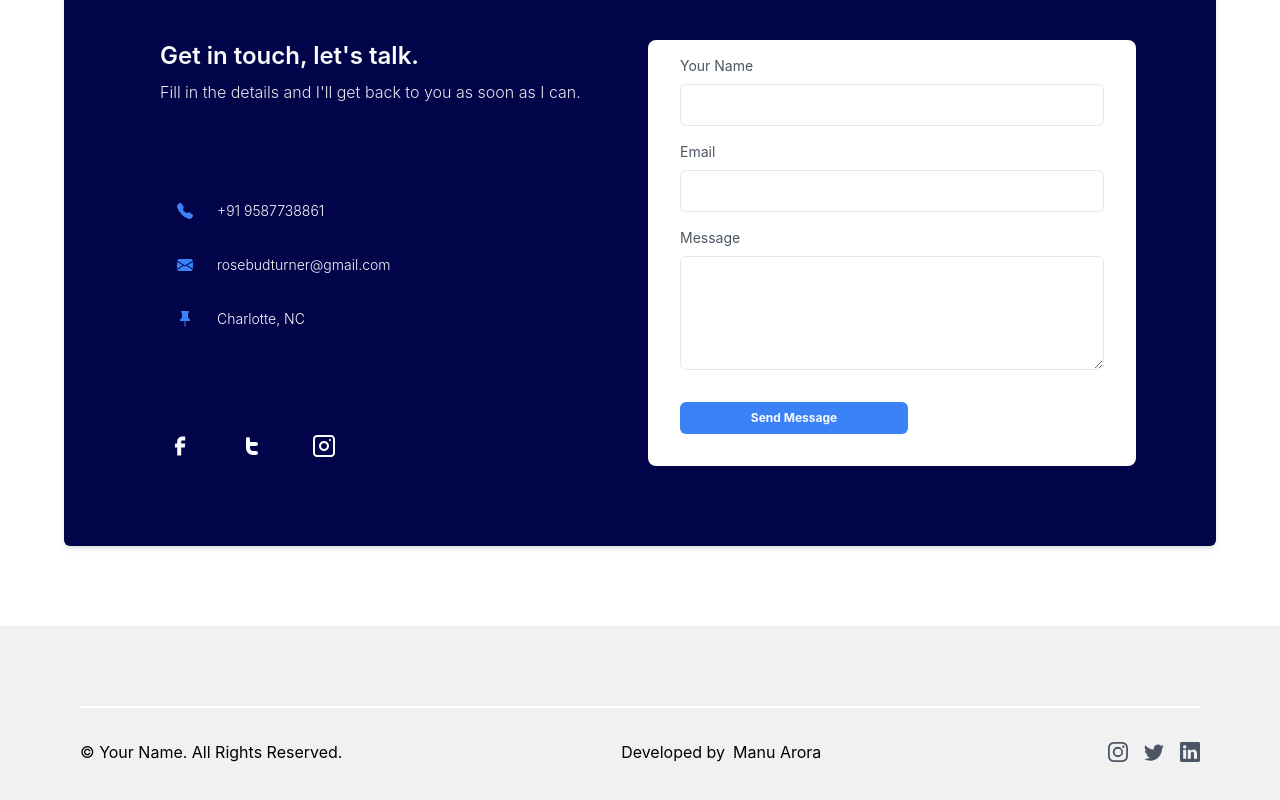
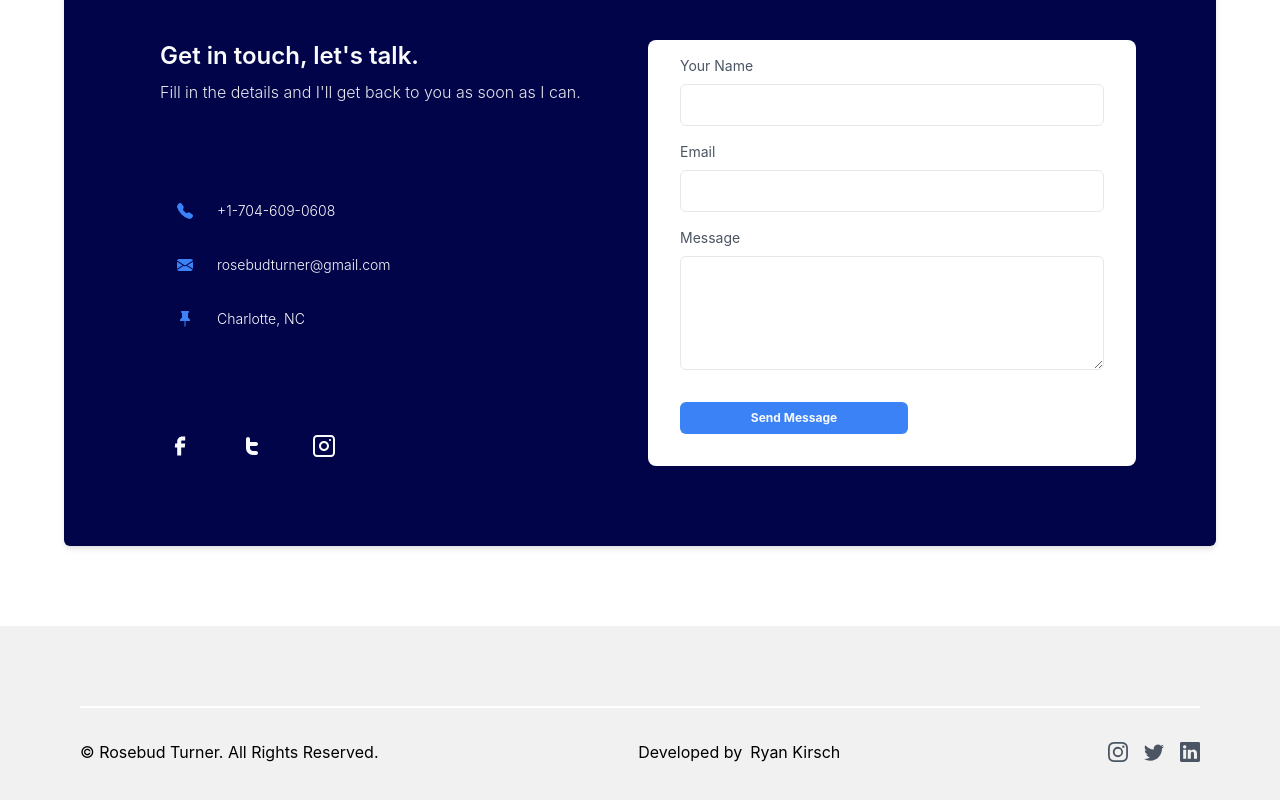
Before and after one commit to agalloch88/RosebudTurnerSite, a Next.js app: page /contact in a window 1280 px wide. Shown: the part 428-1228 px from the top of the page. Built offline with nearby package versions, Linux system fonts and the light colour scheme.

Commit message:
changes to home, about, social links

```diff
--- a/components/FavouriteProjects.js
+++ b/components/FavouriteProjects.js
@@ -7,7 +7,7 @@ export default function FavouriteProjects() {
       <div className="max-w-6xl mx-auto">
         <header className="flex flex-col md:flex-row justify-between items-center pt-40 mx-10 md:my-20 lg:my-0">
           <h1 className="text-6xl lg:text-9xl max-w-lg font-bold text-gray-500 my-20 md:my-0 md:text-white dark:text-gray-600 text-center">
-            Favourite Projects
+            Favorite Projects
           </h1>
           <Link href="/projects">
             <a className="mb-20 md:mb-0 px-8 py-4 rounded-md bg-white shadow-lg text-xl font-semibold flex flex-row space-x-4 items-center dark:text-gray-700">
--- a/components/Footer.js
+++ b/components/Footer.js
@@ -8,7 +8,7 @@ export default function Footer() {
         <div className="h-0.5 w-full bg-white dark:bg-gray-700"></div>
         <div className="flex flex-col space-y-4 md:space-y-0 md:flex-row justify-between md:items-center mt-8">
           <div>
-            <p>&copy; Your Name. All Rights Reserved.</p>
+            <p>&copy; Rosebud Turner. All Rights Reserved.</p>
           </div>
           <div>
             {/* Support me by keeping this in the footer, please. :) */}
@@ -17,9 +17,10 @@ export default function Footer() {
               <div className="inline-block transform hover:scale-110 hover:-rotate-3 transition duration-300">
                 <a
                   className="hover:bg-red-500 rounded-md px-2 py-1  hover:text-gray-50"
-                  href="https://manuarora.in"
+                  href="https://www.ryankirsch.dev"
+                  target="_blank"
                 >
-                  Manu Arora
+                  Ryan Kirsch
                 </a>
               </div>
             </p>
--- a/components/Navbar.js
+++ b/components/Navbar.js
@@ -67,7 +67,7 @@ export default function Navbar() {
                   : "text-gray-600 dark:text-gray-300 font-normal "
               }`}
             >
-              Projects
+              Projects{" "}
               {router.asPath === "/projects" && (
                 <svg
                   xmlns="http://www.w3.org/2000/svg"
@@ -119,7 +119,7 @@ export default function Navbar() {
                   : "text-gray-600 dark:text-gray-300 font-normal "
               }`}
             >
-              Contact
+              Contact{" "}
               {router.asPath === "/contact" && (
                 <svg
                   xmlns="http://www.w3.org/2000/svg"
--- a/constants/data.js
+++ b/constants/data.js
@@ -1,10 +1,10 @@
 const userData = {
-  githubUsername: "manuarora700",
+  githubUsername: "agalloch88",
   name: "Rosebud Turner",
   designation: "Author, Speaker, Educator",
   avatarUrl: "/avatar.png",
   email: "rosebudturner@gmail.com",
-  phone: "+91 9587738861",
+  phone: "+1-704-609-0608",
   address: "Charlotte, NC",
   projects: [
     {
@@ -108,8 +108,8 @@ const userData = {
   socialLinks: {
     instagram: "https://instagram.com/maninthere",
     twitter: "https://twitter.com/mannupaaji",
-    linkedin: "https://linkedin.com/in/manuarora28",
-    github: "https://github.com/manuarora700",
+    linkedin: "https://www.linkedin.com/in/rosebud-a-turner-420ab21b/",
+    github: "https://github.com/agalloch88",
     facebook: "https://facebook.com/",
   },
 };
--- a/pages/index.js
+++ b/pages/index.js
@@ -10,7 +10,7 @@ import userData from "@constants/data";
 export default function Home({ repositories }) {
   return (
     <ContainerBlock
-      title="Manu Arora - Developer, Writer, Creator"
+      title="Rosebud Turner - Author, Writer, Creator"
       description="This is a template built specifically for my blog - Creating a developer portfolio that gets you a job."
     >
       <Hero />
```
Also changed, not shown: 1 other file (tests, documents, lock files or other folders).
